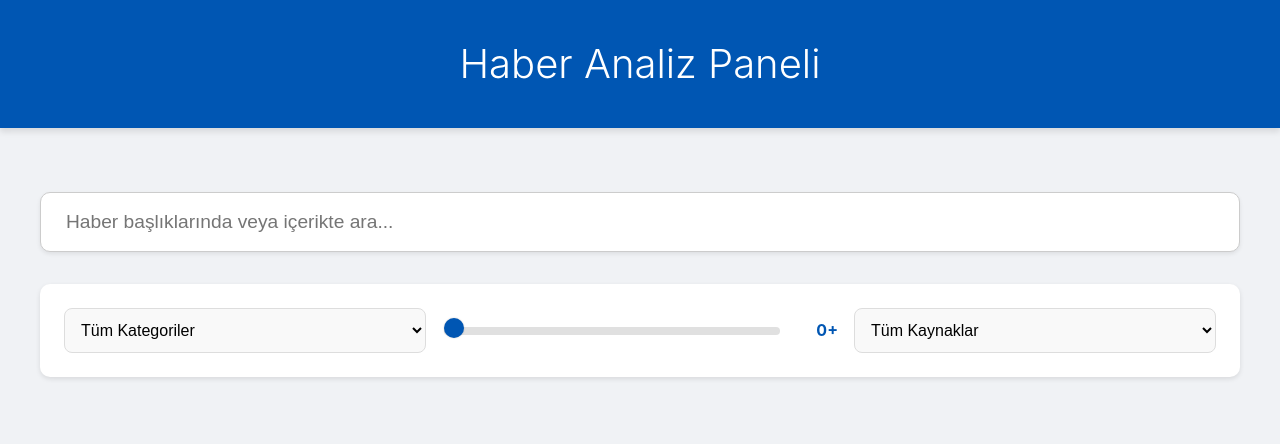
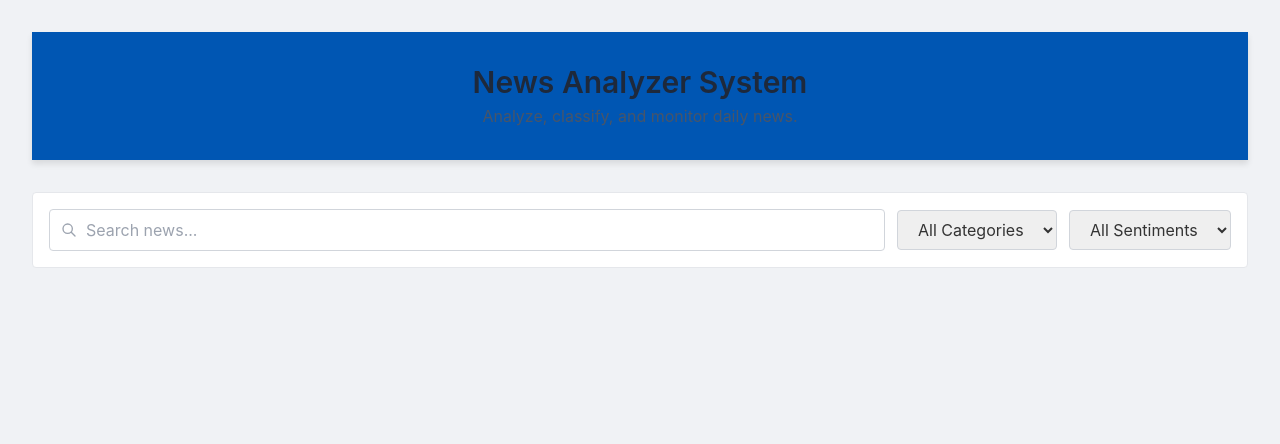
Before and after one commit to Iamenescolaktoo/web-content-searcher, a plain HTML site: page web-content-searcher/frontend/index.html in a window 1280 px wide. Drawn offline with nearby package versions, Linux system fonts and the light colour scheme.

Commit message:
Update index.html
ı added a search bar and have the boxes for artıcels lısted

```diff
--- a/web-content-searcher/frontend/index.html
+++ b/web-content-searcher/frontend/index.html
@@ -1,40 +1,49 @@
 <!DOCTYPE html>
-<html lang="tr">
+<html lang="en">
 <head>
     <meta charset="UTF-8">
     <meta name="viewport" content="width=device-width, initial-scale=1.0">
-    <title>Haber Analiz Paneli</title>
+    <title>News Analyzer System</title>
     <link rel="stylesheet" href="style.css">
+    <script src="https://cdn.tailwindcss.com"></script>
+    <link rel="preconnect" href="https://fonts.googleapis.com">
+    <link rel="preconnect" href="https://fonts.gstatic.com" crossorigin>
+    <link href="https://fonts.googleapis.com/css2?family=Inter:wght@400;500;600;700&display=swap" rel="stylesheet">
 </head>
-<body>
+<body class="min-h-screen flex flex-col items-center p-4 md:p-8">
 
-    <header>
-        <h1>Haber Analiz Paneli</h1>
+    <header class="w-full max-w-7xl text-center mb-8">
+        <h1 class="text-3xl font-semibold text-slate-800">News Analyzer System</h1>
+        <p class="mt-1 text-md text-slate-600">Analyze, classify, and monitor daily news.</p>
     </header>
 
-    <main>
-        <section class="search-section">
-            <input type="text" id="search-input" placeholder="Haber başlıklarında veya içerikte ara..." class="large-search-input">
-        </section>
+    <section class="w-full max-w-7xl bg-white border border-gray-200 rounded p-4 mb-6 flex flex-col md:flex-row items-center gap-3">
+        <div class="relative w-full">
+            <input type="text" id="searchInput" placeholder="Search news..." class="w-full pl-9 pr-4 py-2 border border-gray-300 rounded focus:outline-none focus:ring-1 focus:ring-gray-400 transition-colors">
+            <svg class="w-4 h-4 text-gray-400 absolute left-3 top-1/2 -translate-y-1/2" fill="none" stroke="currentColor" viewBox="0 0 24 24" xmlns="http://www.w3.org/2000/svg">
+                <path stroke-linecap="round" stroke-linejoin="round" stroke-width="2" d="M21 21l-6-6m2-5a7 7 0 11-14 0 7 7 0 0114 0z"></path>
+            </svg>
+        </div>
+        <select id="categoryFilter" class="w-full md:w-auto border border-gray-300 rounded px-4 py-2 focus:outline-none focus:ring-1 focus:ring-gray-400 transition-colors">
+            <option value="">All Categories</option>
+            <option value="Economy">Economy</option>
+            <option value="Politics">Politics</option>
+            <option value="Technology">Technology</option>
+            <option value="Sports">Sports</option>
+            <option value="Health">Health</option>
+        </select>
+        <select id="sentimentFilter" class="w-full md:w-auto border border-gray-300 rounded px-4 py-2 focus:outline-none focus:ring-1 focus:ring-gray-400 transition-colors">
+            <option value="">All Sentiments</option>
+            <option value="Positive">Positive</option>
+            <option value="Neutral">Neutral</option>
+            <option value="Negative">Negative</option>
+        </select>
+    </section>
 
-        <section class="filters">
-            <select id="category-filter">
-                <option value="">Tüm Kategoriler</option>
-            </select>
-            <input type="range" id="importance-slider" min="0" max="100" value="0">
-            <span id="importance-value">0+</span>
-            <select id="source-filter">
-                <option value="">Tüm Kaynaklar</option>
-            </select>
-        </section>
-
-        <section id="news-dashboard">
-            </section>
-    </main>
-
-    <div id="modal" class="modal">
-        </div>
+    <main class="w-full max-w-7xl grid grid-cols-1 sm:grid-cols-2 lg:grid-cols-3 gap-4" id="newsList">
+        </main>
 
     <script src="script.js"></script>
+
 </body>
 </html>
```
